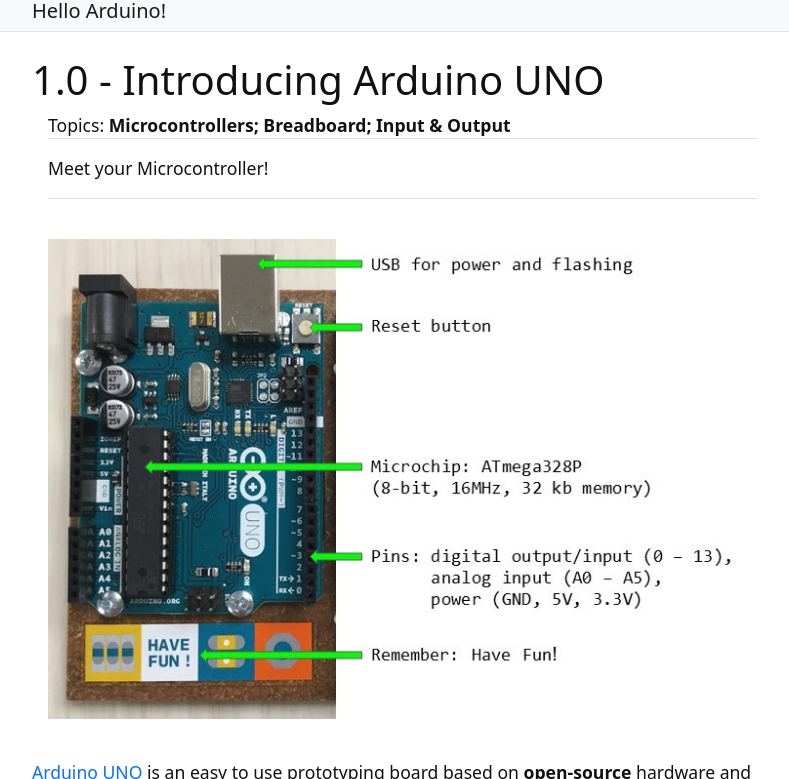
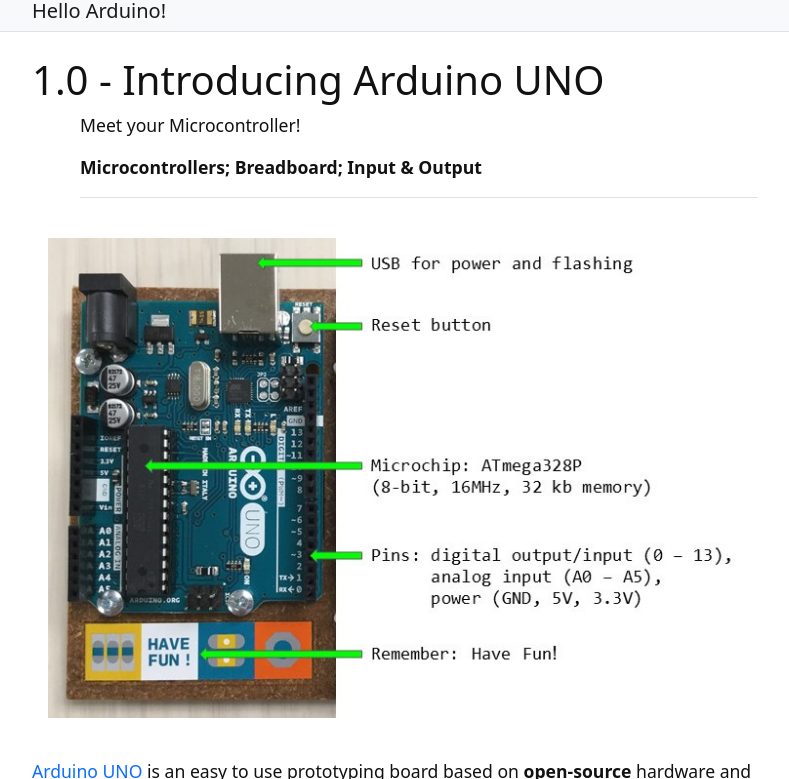
Before and after one commit to evanwill/hello-arduino-b, a Jekyll site: the page built from content/1-intro.md, in a window 1280 px wide and 900 px high, cut to the strip 121-900 px from the top of the window. Shown: the whole strip, without its empty margins (245-1034 px from the left). Built offline with Jekyll 4.4.1, drawn with Linux system fonts in a browser that asks for light colours.

Commit message:
tweak section layout

```diff
--- a/_layouts/section.html
+++ b/_layouts/section.html
@@ -4,9 +4,10 @@ layout: default
 
 <h1>{{ page.title }}</h1>
 
-{% if page.topics %}<div class="ms-3 mb-3 border-bottom">Topics: <strong>{{ page.topics }}</strong></div>{%- endif -%}
-
-{% if page.description %}<div class="ms-3 mb-3 border-bottom">{{ page.description | markdownify }}</div>{%- endif -%}
+<div class="ms-5 mb-3 border-bottom">
+{% if page.description %}<div class="">{{ page.description | markdownify }}</div>{%- endif -%}
+{% if page.topics %}<div class=""><strong>{{ page.topics | markdownify }}</strong></div>{%- endif -%}
+</div>
 
 {% if page.youtubeid %}
 <div class="text-center mb-4 border rounded p-2">
```
